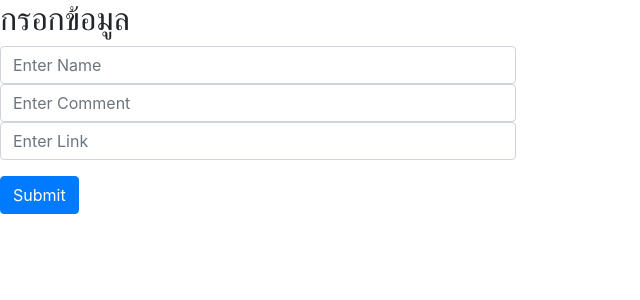
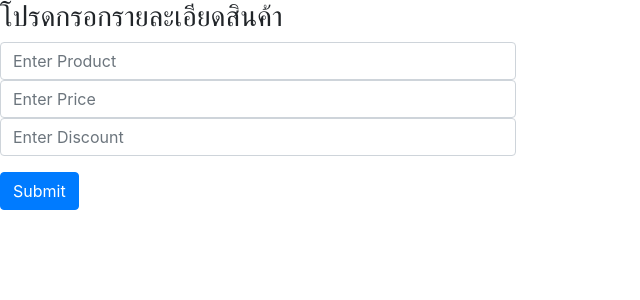
Before and after one commit to 63070093/ITF, a PHP site: page /form.html in a window 1280 px wide. Shown: the top 300 px of the page, without its empty margins (0-640 px from the left). Run offline with PHP 8.4, Linux system fonts and the light colour scheme.

Commit message:
Add files via upload

```diff
--- a/form.html
+++ b/form.html
@@ -15,25 +15,25 @@
 
 <body>
   <div class="container-1">
-    <h2>กรอกข้อมูล</h2>
+    <h3>โปรดกรอกรายละเอียดสินค้า</h3>
   </div>
   <form action = "insert.php" method = "post" id="CommentForm" >
     <div class="row">
       <div class="col-5">
-        <input type="text" class="form-control" name = "name" id="idName" placeholder="Enter Name">
+        <input type="text" class="form-control" name = "Product" id="idProduct" placeholder="Enter Product">
         </div>
     </div>
         <div class="row">
         </div>
         <div class="row">
         <div class="col-5">
-        <input type="text" class="form-control" name = "comment" id="idComment" placeholder="Enter Comment">
+        <input type="text" class="form-control" name = "Price" id="idPrice" placeholder="Enter Price">
         </div>
         </div>
         </div>
       <div class="row">
         <div class="col-5">
-        <input type="text" class="form-control" name = "link" id="idLink" placeholder="Enter Link">
+        <input type="text" class="form-control" name = "Discount" id="idDiscount" placeholder="Enter Discount">
       </div>
       </div>
       <button type="submit" class="btn btn-primary mt-3">Submit</button>
```
Also changed, not shown: index.php (+5 -3 lines), insert.php (+7 -6 lines).
